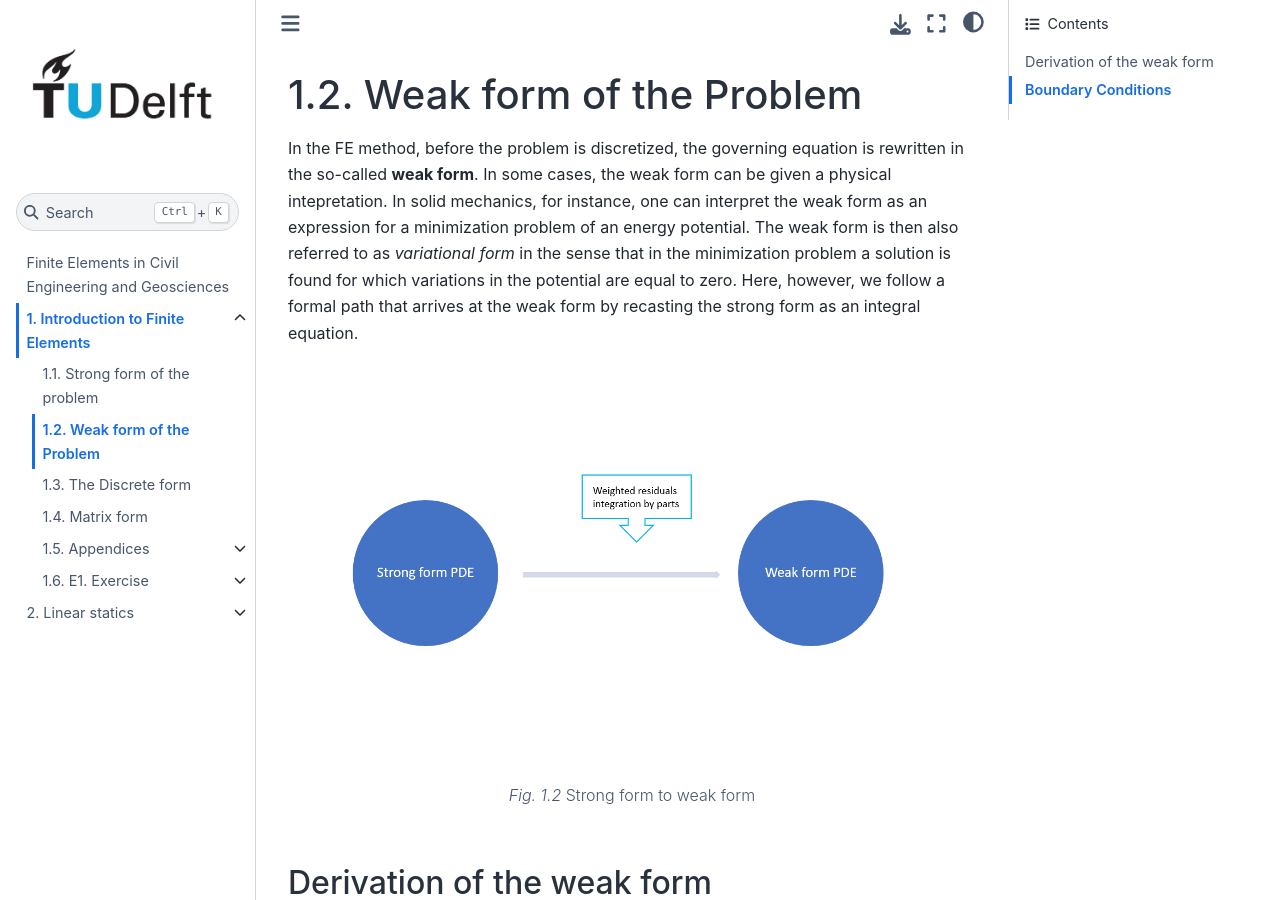
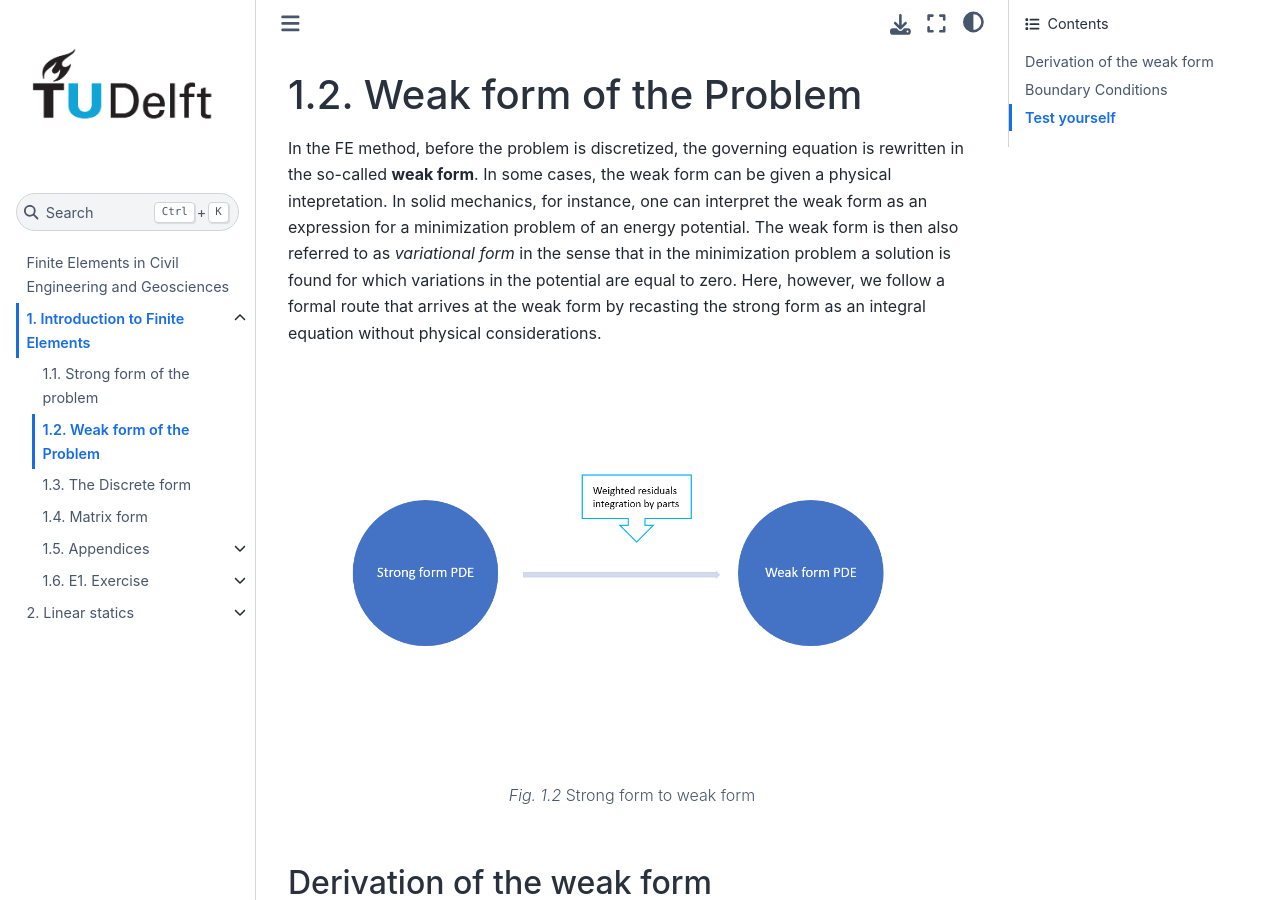
Before and after one commit to TeachBooks/mirror_computational_modelling, a Jupyter Book: the page built from book/Chapter1/chapter1-2_Weak_form_of_the_problem.md, in a window 1280 px wide and 900 px high. Built offline with Jupyter Book 1.0.4 settings and Sphinx 7.4.7 and the Sphinx Book theme 1.1.4, drawn with Linux system fonts in a browser that asks for light colours; pages that are not in the unit, such as notebooks, are missing from menus.

Commit message:
Add quiz questions, make q stand only for constant distributed load

````diff
--- a/book/Chapter1/chapter1-2_Weak_form_of_the_problem.md
+++ b/book/Chapter1/chapter1-2_Weak_form_of_the_problem.md
@@ -1,6 +1,6 @@
 # Weak form of the Problem
 
-In the FE method, before the problem is discretized, the governing equation is rewritten in the so-called **weak form**. In some cases, the weak form can be given a physical intepretation. In solid mechanics, for instance, one can interpret the weak form as an expression for a minimization problem of an energy potential. The weak form is then also referred to as *variational form* in the sense that in the minimization problem a solution is found for which variations in the potential are equal to zero. Here, however, we follow a formal path that arrives at the weak form by recasting the strong form as an integral equation.
+In the FE method, before the problem is discretized, the governing equation is rewritten in the so-called **weak form**. In some cases, the weak form can be given a physical intepretation. In solid mechanics, for instance, one can interpret the weak form as an expression for a minimization problem of an energy potential. The weak form is then also referred to as *variational form* in the sense that in the minimization problem a solution is found for which variations in the potential are equal to zero. Here, however, we follow a formal route that arrives at the weak form by recasting the strong form as an integral equation without physical considerations.
 
 ```{figure} .././images/Chapter1/1_3_1.png
 ---
@@ -67,6 +67,10 @@
 
 $$ \int_{0}^{L} \frac{\partial w}{\partial x}EA \frac{\partial u}{\partial x}\,dx = \int_0^Lwq\,dx + w(L)F,\quad\forall\quad w$$ (1drod_weak_final)
 
+## Test yourself
+
+<iframe src="https://tudelft.h5p.com/content/1292102792292432297/embed" aria-label="Natural boundary conditions" width="1088" height="637" frameborder="0" allowfullscreen="allowfullscreen" allow="autoplay *; geolocation *; microphone *; camera *; midi *; encrypted-media *"></iframe><script src="https://tudelft.h5p.com/js/h5p-resizer.js" charset="UTF-8"></script>
+
 <!-- - Link to virtual displacement -->
 
 [^integration_by_parts]: Note that this is not a general rule. There are cases of terms containing derivatives that might not be integrated by parts, typically non-symmetric terms.
````
Also changed, not shown: book/Chapter1/chapter1-1_Strong_form_of_the_problem.ipynb, book/Chapter1/chapter1-3_Discrete_form.ipynb, book/Chapter1/chapter1-4_Matrix_form.ipynb.
